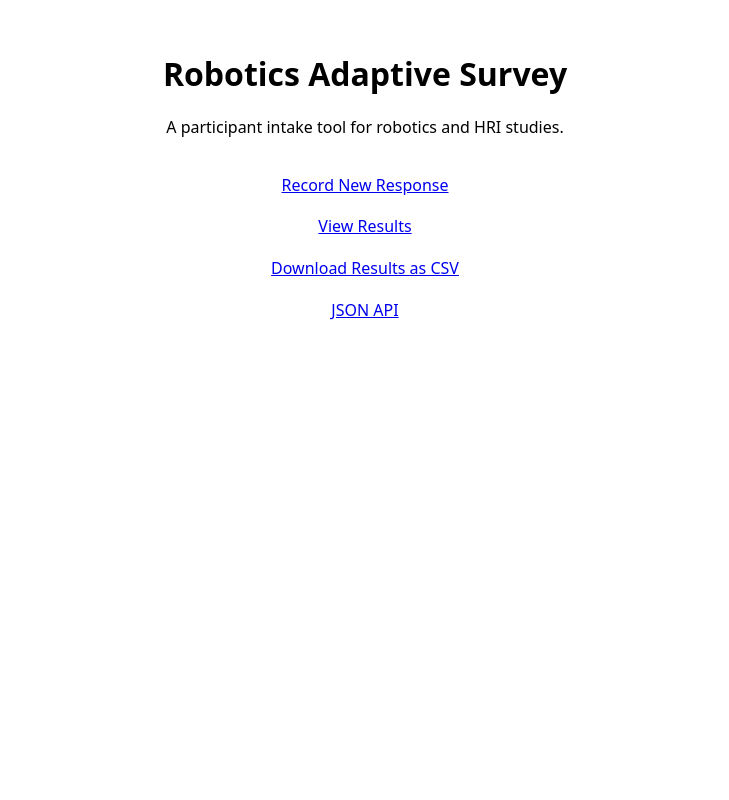
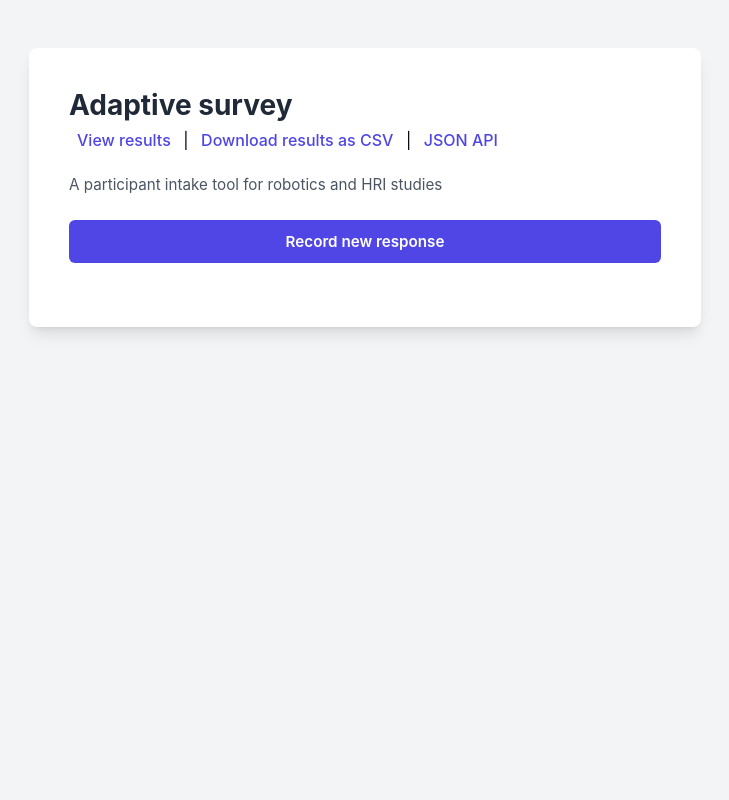
Before and after one commit to bioked/robotics-adaptive-survey, a Flask app: page / in a window 1280 px wide. Shown: the whole page, without its empty margins (275-1004 px from the left). Run offline with Flask 3, Linux system fonts and the light colour scheme.

Commit message:
refactor: connect templates to /base.html and apply base styles (#8)

```diff
--- a/app.py
+++ b/app.py
@@ -61,7 +61,7 @@ def assign_group(exp_level: str, comfort: str) -> str:
 
 @app.route("/")
 def home():
-	"""Landing page with nav to every survey and researcher route"""
+	"""Landing page with nav to all survey and researcher routes"""
 	return render_template("home.html")
 
 @app.route("/survey", methods=["GET", "POST"])
@@ -109,10 +109,42 @@ def filled():
 @requires_auth
 def responses():
 	init_csv()
+
+	rows = []
 	with CSV_PATH.open("r", newline="", encoding="utf-8") as f:
-		rows = list(csv.DictReader(f))
+		reader = csv.DictReader(f)
+		for r in reader:
+			rows.append(r)
 
-	return render_template("responses.html", rows=rows, fieldnames=FIELDNAMES)
+	# Sorts table entries by timestamp (newest first)
+	def parse_ts(r):
+		ts = r.get("timestamp", "")
+		try:
+			dt = datetime.fromisoformat(ts)
+			if dt.tzinfo is None:
+				dt = dt.replace(tzinfo=timezone.utc)
+			return dt
+		except Exception:
+			return datetime.min.replace(tzinfo=timezone.utc)
+
+	rows.sort(key=parse_ts, reverse=True)
+
+	# Records totals for each assigned group
+	totals = {
+		"count": len(rows),
+		"by_group": {
+			"tutorial": sum(1 for r in rows if r.get("assigned_group") == "tutorial"),
+			"standard": sum(1 for r in rows if r.get("assigned_group") == "standard"),
+			"advanced": sum(1 for r in rows if r.get("assigned_group") == "advanced"),
+		},
+	}
+
+	return render_template(
+		"responses.html",
+		rows=rows,
+		fieldnames=FIELDNAMES,
+		totals=totals,
+	)
 
 @app.route("/responses.csv")
 def responses_csv():
--- a/templates/base.html
+++ b/templates/base.html
@@ -3,7 +3,7 @@
 	<head>
 		<meta charset="utf-8" />
 		<meta name="viewport" content="width=device-width, initial-scale=1" />
-		<title>{% block title %}study title (placeholder4now){% endblock %}</title>
+		<title>{% block title %}Adaptive survey{% endblock %}</title>
 
 		<style>
 			body {
@@ -32,28 +32,21 @@
 				box-sizing: border-box;
 			}
 
-			header {
-				text-align: center;
-				margin-bottom: 1.5rem;
-			}
-
+			header { text-align: left; margin-bottom: 1.5rem; }
 			header h1 {
 				font-size: 1.75rem;
 				font-weight: 650;
 				color: #1f2937;
 				margin: 0 0 0.5rem 0;
 			}
-
 			nav a {
 				color: #4f46e5;
 				text-decoration: none;
 				margin: 0 0.5rem;
 				font-weight: 500;
 			}
-
 			nav a:hover {
-				text-decoration: underline;
-			}
+				text-decoration: underline; }
 
 			footer {
 				text-align: center;
@@ -61,6 +54,78 @@
 				color: #6b7280;
 				font-size: 0.85rem;
 			}
+
+			/* Form style */
+			.form-header { margin-bottom: 1.5rem; }
+			.form-title {
+				font-size: 1.75rem;
+				font-weight: 650;
+				color: #1f2937;
+				margin: 0 0 .25rem 0;
+			}
+			.form-description {
+				margin: 0;
+				font-size: 0.95rem;
+				color: #4b5563;
+				line-height: 1.45;
+			}
+
+			.form-group { margin-bottom: 1.25rem; }
+			.form-label {
+				display: block;
+				margin-bottom: 0.45rem;
+				font-size: 0.95rem;
+				font-weight: 550;
+				color: #374151;
+			}
+			.form-input, .form-select {
+				width: 100%;
+				border-radius: 0.375rem;
+				border: 1px solid #d1d5db;
+				padding: 0.6rem 0.7rem;
+				font-size: 0.95rem;
+				color: #111827;
+				box-sizing: border-box;
+				transition: border-color 0.2s, box-shadow 0.2s;
+			}
+			.form-input:focus, .form-select:focus {
+				border-color: #6366f1;
+				box-shadow: 0 0 0 1px #6366f1;
+				outline: none;
+			}
+			/* Button style */
+			.submit-btn {
+				width: 100%;
+				border-radius: 0.375rem;
+				background-color: #4f46e5;
+				padding: 0.75rem 1.5rem;
+				font-weight: 600;
+				font-size: 0.95rem;
+				color: white;
+				border: none;
+				cursor: pointer;
+				transition: background-color 0.3s, box-shadow 0.3s;
+			}
+			.submit-btn:hover { background-color: #4338ca; }
+			.submit-btn:focus {
+				outline: none;
+				box-shadow: 0 0 0 3px rgba(99,102,241,0.5);
+			}
+			a.submit-btn {
+				display: block;
+				width: 100%;
+				text-align: center;
+				text-decoration: none;
+				padding: 0.75rem 1.5rem;
+				box-sizing: border-box;
+			}
+
+			.error { color: #b91c1c; margin-bottom: 1rem; }
+
+			/* Table style */
+			table { border-collapse: collapse; width: 100%; margin-top: 1rem; }
+			th, td { border: 1px solid #e5e7eb; padding: .6rem; text-align: left; }
+			tr:nth-child(even) { background: #f9fafb; }
 		</style>
 
 		{% block head %}{% endblock %}
@@ -71,12 +136,14 @@
 			<div class="form-wrapper">
 
 				<header>
-					<h1>study title (placeholder4now)</h1>
+				{% block header %}
+					<h1>Adaptive survey</h1>
 					<nav>
-						<a href="{{ url_for('home') }}">Home</a> |
-						<a href="{{ url_for('survey') }}">Questionnaire</a> |
-						<a href="{{ url_for('responses') }}">Results</a>
+						<a href="{{ url_for('responses') }}">View results</a> |
+						<a href="{{ url_for('responses_csv') }}">Download results as CSV</a> |
+						<a href="{{ url_for('api_responses') }}">JSON API</a>
 					</nav>
+				{% endblock %}
 				</header>
 
 				<main>
@@ -84,7 +151,9 @@
 				</main>
 
 				<footer>
-					<p>empty footer</p>
+				{% block footer %}
+					<p style="color:#9ca3af">empty footer</p>
+				{% endblock %}
 				</footer>
 
 			</div>
--- a/templates/home.html
+++ b/templates/home.html
@@ -1,40 +1,10 @@
-<!doctype html>
-<html>
-	<head>
-		<meta charset="utf-8">
-		<title>Robotics Adaptive Survey</title>
-		<style>
-			body {
-				font-family: system-ui, -apple-system, sans-serif;
-				max-width: 700px;
-				margin: 3rem auto;
-				padding: 0 1.5rem;
-				line-height: 1.6;
-				text-align: left;
-			}
-			h1 {
-				text-align: center;
-				margin-bottom: 1rem;
-			}
-			p {
-				text-align: center;
-			}
-			nav {
-				margin-top: 2rem;
-				text-align: left;
-			nav p {
-				margin: 0.5rem 0;
-			}
-		</style>
-	</head>
-	<body>
-		<h1>Robotics Adaptive Survey</h1>
-		<p>A participant intake tool for robotics and HRI studies.</p>
-		<nav>
-			<p><a href="{{ url_for('survey') }}">Record New Response</a>
-			<p><a href="{{ url_for('responses') }}">View Results</a></p>
-			<p><a href="{{ url_for('responses_csv') }}">Download Results as CSV</a></p>
-			<p><a href="{{ url_for('api_responses') }}">JSON API</a></p>
-		<nav>
-	</body>
-</html>
+{% extends "base.html" %}
+{% block title %}Adaptive Survey - Home{% endblock %}
+{% block footer %}{% endblock %}
+
+{% block content %}
+	<div class="form-header">
+		<p class="form-description">A participant intake tool for robotics and HRI studies</p>
+	</div>
+	<a class="submit-btn" href="{{ url_for('survey') }}">Record new response</a>
+{% endblock %}
```
Also changed, not shown: templates/filled.html (+13 -10 lines), templates/responses.html (+23 -27 lines), templates/survey.html (+8 -122 lines).
